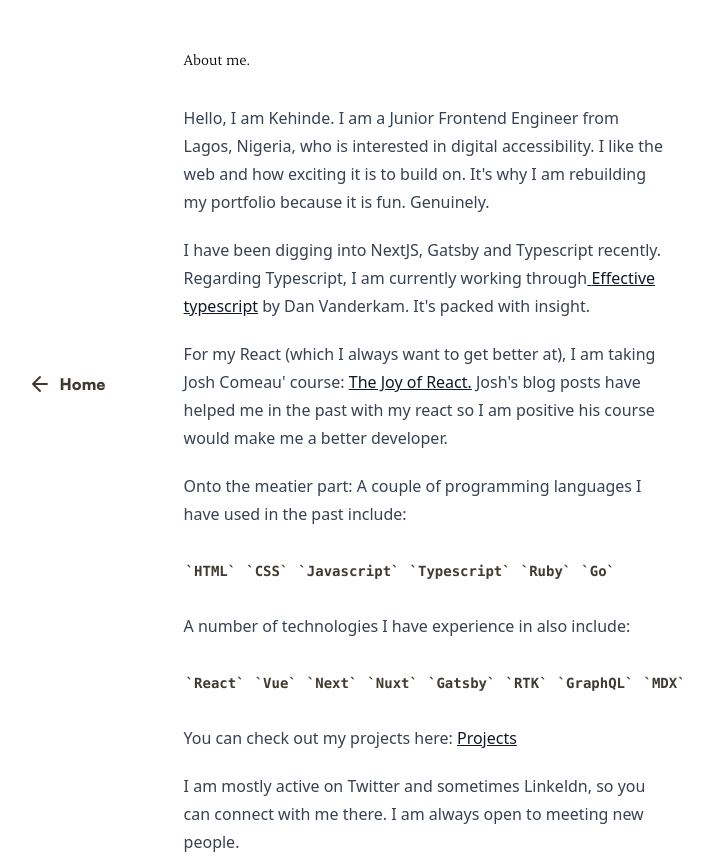
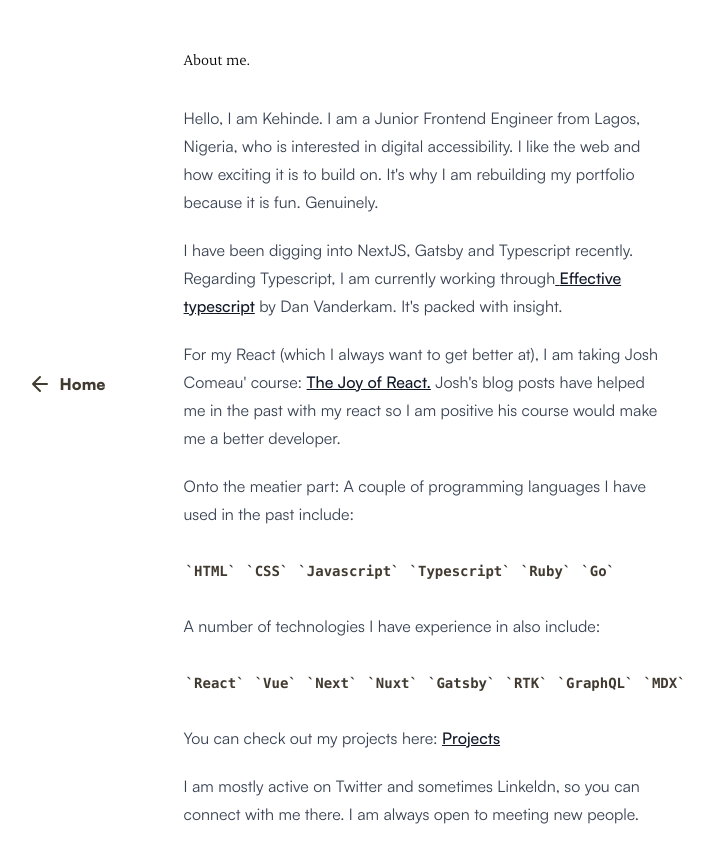
Before and after one commit to adeleke5140/portfolio-v2, a Next.js app: page /about in a window 1280 px wide. Shown: the whole page, without its empty margins (34-747 px from the left). After the commit the page ends 840 px from the top, so only its background shows below. Built offline with nearby package versions, Linux system fonts and the light colour scheme.

Commit message:
add satoshi font

```diff
--- a/src/pages/about.tsx
+++ b/src/pages/about.tsx
@@ -26,7 +26,7 @@ const About = () => {
         <link rel="icon" href="/kehinde.ico" />
       </Head>
       <PageWrapper heading="About me." path="/">
-        <section className="prose pb-3">
+        <section className="prose pb-3 font-satoshi">
           <p>
             Hello, I am Kehinde. I am a Junior Frontend Engineer from Lagos,
             Nigeria, who is interested in digital accessibility. I like the web
```
